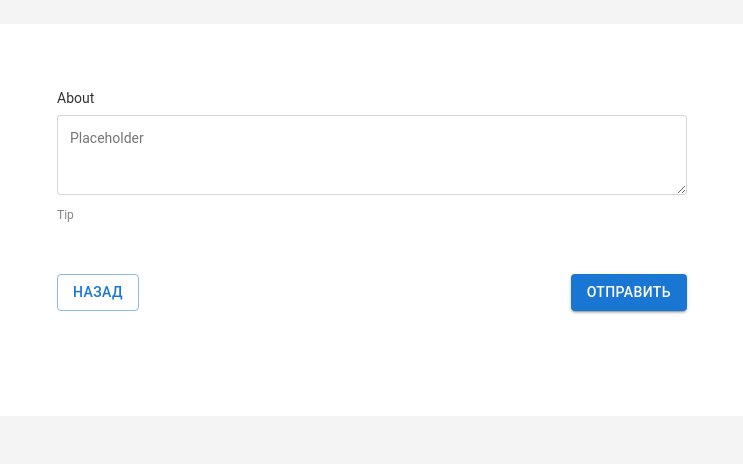
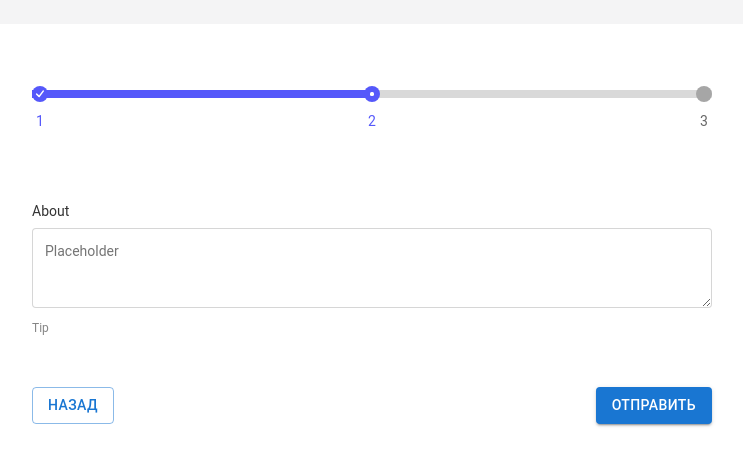
Before and after one commit to LDS196/profile, a React (Create React App) app: page /personal-data-3 in a window 1280 px wide. Shown: the top 464 px of the page, without its empty margins (268-1011 px from the left). Built offline with nearby package versions, Linux system fonts and the light colour scheme.

Commit message:
feat: create progress line

```diff
--- a/src/app/App.css
+++ b/src/app/App.css
@@ -18,7 +18,6 @@
     width: 100%;
     max-width: 900px;
     margin: 0 auto;
-    padding: 25px;
 }
 ul {
     list-style-type: none;
--- a/src/common/components/PersonalData3/PersonalData3.tsx
+++ b/src/common/components/PersonalData3/PersonalData3.tsx
@@ -5,18 +5,19 @@ import { useSelector } from "react-redux"
 import { selectIsSuccessSubmitProfile } from "../../../app/app.select"
 import ModalWindowStatusSubmitError from "../ModalWindowStatusSubmit/ModalWindowStatusSubmitError/ModalWindowStatusSubmitError"
 import ModalWindowStatusSubmitSuccess from "../ModalWindowStatusSubmit/ModalWindowStatusSubmitSuccess/ModalWindowStatusSubmitSuccess"
+import ProgressLine from "../Progress/ProgressLine"
 
 const PersonalData3 = () => {
     const isSuccessStatus = useSelector(selectIsSuccessSubmitProfile)
     return (
         <div className={s.block}>
+            <ProgressLine />
             <PersonalDataForm3 />
             {isSuccessStatus === null ? null : isSuccessStatus ? (
                 <ModalWindowStatusSubmitSuccess />
             ) : (
                 <ModalWindowStatusSubmitError />
             )}
-            {/*<ModalWindowStatusSubmitError />*/}
         </div>
     )
 }
--- /dev/null
+++ b/src/common/components/Progress/CercleCurrent/CircleCurrent.module.scss
@@ -0,0 +1,24 @@
+.circle {
+    width: 16px;
+    height: 16px;
+    background: #5558fa;
+    border-radius: 50%;
+    display: flex;
+    justify-content: center;
+    align-items: center;
+    position: relative;
+}
+.circleInner {
+    border-radius: 50%;
+    background: white;
+    width: 3.2px;
+    height: 3.2px;
+}
+.number {
+    font-weight: 400;
+    font-size: 14px;
+    line-height: 20px;
+    position: absolute;
+    top: 25px;
+    left: 4px;
+}
--- /dev/null
+++ b/src/common/components/Progress/CercleCurrent/CircleCurrent.tsx
@@ -0,0 +1,22 @@
+import React from "react"
+import s from "./CircleCurrent.module.scss"
+
+type Props = {
+    number: number
+    colorNumber: string
+}
+const CircleCurrent = ({ number, colorNumber }: Props) => {
+    const style = {
+        color: colorNumber,
+    }
+    return (
+        <div className={s.circle}>
+            <div className={s.circleInner}></div>
+            <div style={style} className={s.number}>
+                {number}
+            </div>
+        </div>
+    )
+}
+
+export default CircleCurrent
--- /dev/null
+++ b/src/common/components/Progress/CercleEmpty/CircleEmpty.module.scss
@@ -0,0 +1,15 @@
+.circle {
+    width: 16px;
+    height: 16px;
+    background: #a6a6a6;
+    border-radius: 50%;
+    position: relative;
+}
+.number {
+    font-weight: 400;
+    font-size: 14px;
+    line-height: 20px;
+    position: absolute;
+    top: 25px;
+    left: 4px;
+}
--- /dev/null
+++ b/src/common/components/Progress/CercleEmpty/CircleEmpty.tsx
@@ -0,0 +1,22 @@
+import React from "react"
+import s from "./CircleEmpty.module.scss"
+
+type Props = {
+    number: number
+    colorNumber: string
+}
+
+const CircleEmpty = ({ number, colorNumber }: Props) => {
+    const style = {
+        color: colorNumber,
+    }
+    return (
+        <div className={s.circle}>
+            <div style={style} className={s.number}>
+                {number}
+            </div>
+        </div>
+    )
+}
+
+export default CircleEmpty
--- /dev/null
+++ b/src/common/components/Progress/CircleTick/CircleTick.module.scss
@@ -0,0 +1,22 @@
+.circleTick {
+    width: 16px;
+    height: 16px;
+    background: #5558fa;
+    border-radius: 50%;
+    position: relative;
+    img {
+        top: 4px;
+        left: 3px;
+        width: 10px;
+        height: 8px;
+        position: absolute;
+    }
+}
+.number {
+    font-weight: 400;
+    font-size: 14px;
+    line-height: 20px;
+    position: absolute;
+    top: 25px;
+    left: 4px;
+}
--- /dev/null
+++ b/src/common/components/Progress/CircleTick/CircleTick.tsx
@@ -0,0 +1,23 @@
+import React from "react"
+import s from "./CircleTick.module.scss"
+import iconTick from "../../../../assets/icons/icon-tick.svg"
+
+type Props = {
+    number: number
+    colorNumber: string
+}
+const CircleTick = ({ number, colorNumber }: Props) => {
+    const style = {
+        color: colorNumber,
+    }
+    return (
+        <div className={s.circleTick}>
+            <img src={iconTick} alt="" />
+            <div style={style} className={s.number}>
+                {number}
+            </div>
+        </div>
+    )
+}
+
+export default CircleTick
--- /dev/null
+++ b/src/common/components/Progress/ProgressLine.module.scss
@@ -0,0 +1,42 @@
+.progress {
+    margin-bottom: 130px;
+}
+.line {
+    max-width: 680px;
+    width: 100%;
+    height: 8px;
+    background: rgba(0, 0, 0, 0.08);
+    border-radius: 8px;
+    position: relative;
+    display: flex;
+}
+
+.first__inner__line {
+    max-width: 340px;
+    width: 100%;
+    height: 8px;
+    background: #5558fa;
+}
+.second__inner__line {
+    max-width: 340px;
+    width: 100%;
+    height: 8px;
+    background: rgba(0, 0, 0, 0.08);
+}
+
+.first__circle {
+    position: absolute;
+    top: -4px;
+}
+.second__circle {
+    position: absolute;
+    left: 50%;
+    transform: translateX(-50%);
+    top: -4px;
+}
+.third__circle {
+    position: absolute;
+    left: 100%;
+    transform: translateX(-100%);
+    top: -4px;
+}
--- /dev/null
+++ b/src/common/components/Progress/ProgressLine.tsx
@@ -0,0 +1,27 @@
+import React from "react"
+import s from "./ProgressLine.module.scss"
+import CircleTick from "./CircleTick/CircleTick"
+import CircleCurrent from "./CercleCurrent/CircleCurrent"
+import CircleEmpty from "./CercleEmpty/CircleEmpty"
+
+const ProgressLine = () => {
+    return (
+        <div className={s.progress}>
+            <div className={s.line}>
+                <div className={s.first__inner__line}></div>
+                <div className={s.second__inner__line}></div>
+                <div className={s.first__circle}>
+                    <CircleTick number={1} colorNumber={"#5558FA"} />
+                </div>
+                <div className={s.second__circle}>
+                    <CircleCurrent number={2} colorNumber={"#5558FA"} />
+                </div>
+                <div className={s.third__circle}>
+                    <CircleEmpty number={3} colorNumber={"#666666"} />
+                </div>
+            </div>
+        </div>
+    )
+}
+
+export default ProgressLine
```
Also changed, not shown: src/assets/icons/icon-tick.svg (added).
